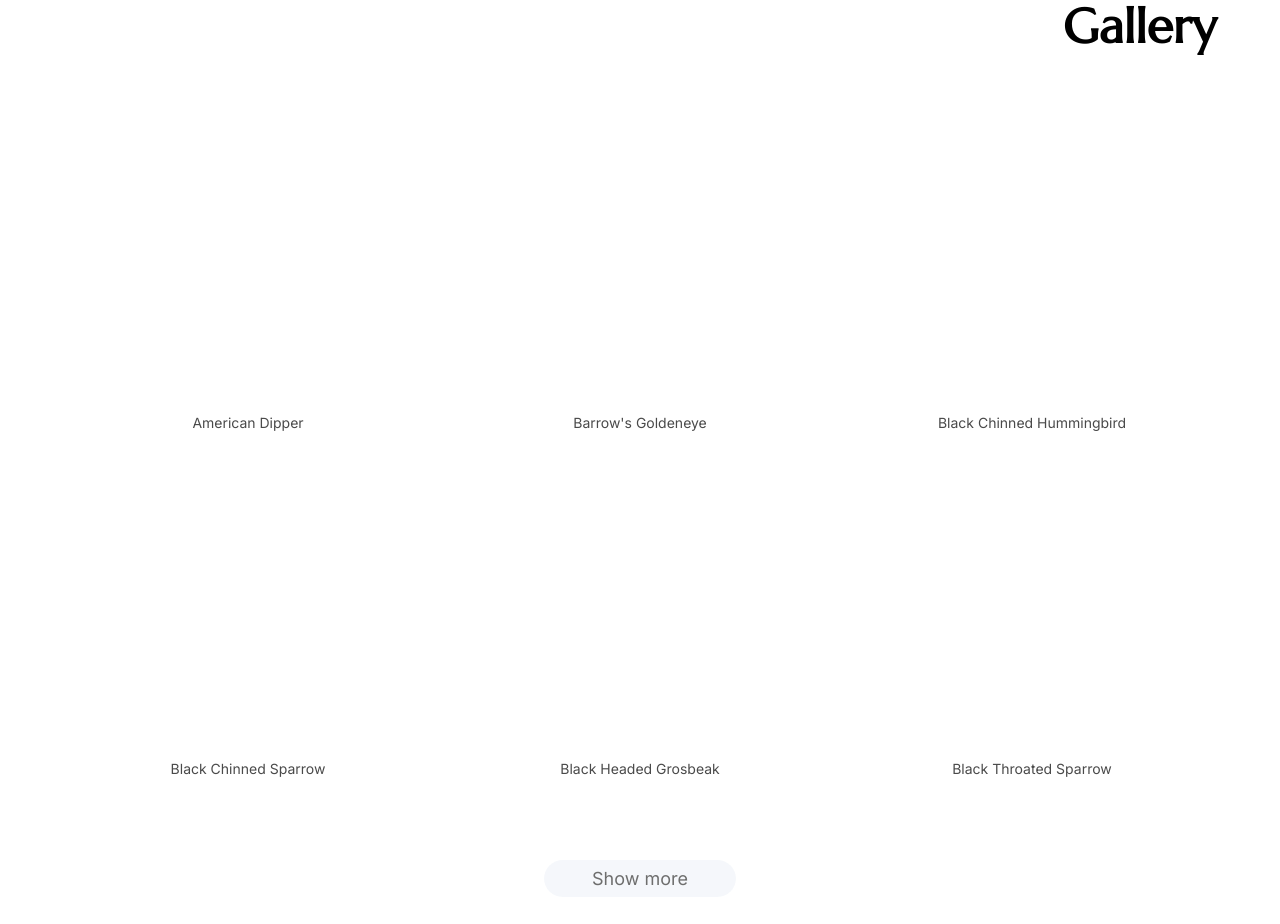
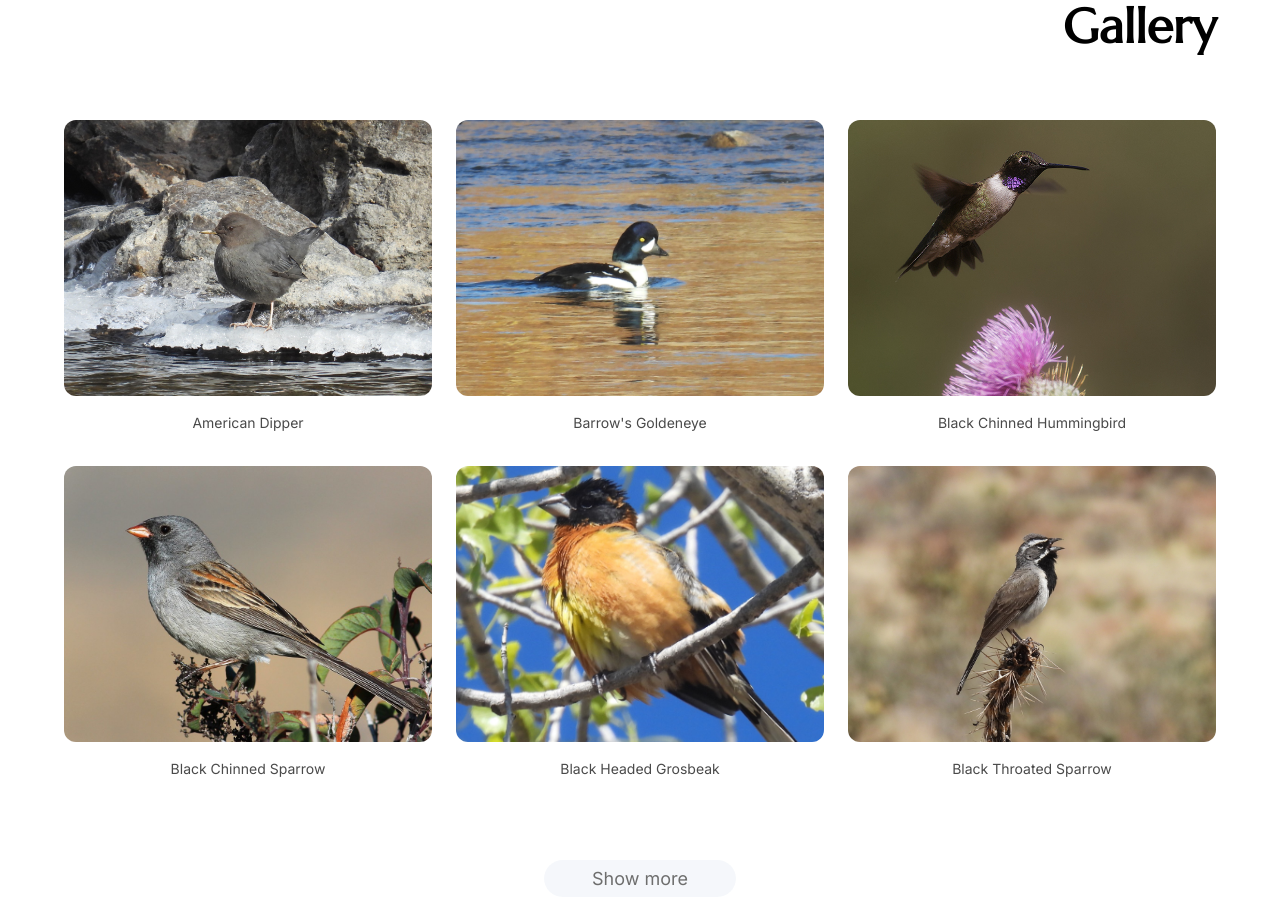
Before and after one commit to SilasRopp1012/take-flight-website, a Next.js app: page / in a window 1280 px wide. Shown: the part 3940-4864 px from the top of the page. Built offline with nearby package versions, Linux system fonts and the light colour scheme; a web font is replaced by a local one.

Commit message:
Fixed flickering images in gallery

```diff
--- a/sections/Gallery.tsx
+++ b/sections/Gallery.tsx
@@ -36,15 +36,15 @@ const GalleryGrid = styled.div`
 
 const ImageContainer = styled.div.attrs<{ $progress: number }>(props => ({
   style: {
-    opacity: Math.max(0, Math.min(1, props.$progress * 1.5)),
-    transform: `translateY(${(1 - Math.max(0, Math.min(1, props.$progress * 1.5))) * 30}px)`,
+    opacity: props.$progress,
+    transform: `translateY(${(1 - props.$progress) * 30}px)`,
   },
 }))<{ $progress: number }>`
   position: relative;
   aspect-ratio: 4/3;
   border-radius: 12px;
   overflow: hidden;
-  transition: opacity 0.1s ease-out, transform 0.1s ease-out;
+  transition: opacity 0.4s ease-out, transform 0.4s ease-out;
 
   &:hover {
     transform: translateY(-5px) !important;
@@ -195,40 +195,60 @@ export function Gallery() {
   ])
 
   useEffect(() => {
-    const observer = new IntersectionObserver(
-      (entries) => {
-        // Batch all measurements into one frame
-        requestAnimationFrame(() => {
-          const newProgress = [...imageProgress];
-          entries.forEach(entry => {
-            if (entry.target === titleRef.current) {
-              setTitleProgress(entry.isIntersecting ? entry.intersectionRatio : 0);
-            } else {
-              const index = imageRefs.current.findIndex(ref => ref === entry.target);
-              if (index !== -1) {
-                newProgress[index] = entry.isIntersecting ? entry.intersectionRatio : 0;
-              }
-            }
-          });
-          setImageProgress(newProgress);
-        });
-      },
-      {
-        root: null,
-        rootMargin: '-100px',
-        threshold: [0, 0.1, 0.2, 0.3, 0.4, 0.5, 0.6, 0.7, 0.8, 0.9, 1.0]
+    const calculateProgress = () => {
+      const windowHeight = window.innerHeight;
+      const buffer = 100; // pixels before element enters viewport to start animation
+
+      // Calculate progress for each image
+      const newProgress = imageRefs.current.map(ref => {
+        if (!ref) return 0;
+
+        const rect = ref.getBoundingClientRect();
+        const elementCenter = rect.top + rect.height / 2;
+
+        // If element is above viewport center, keep it fully visible
+        if (elementCenter < windowHeight / 2) {
+          return 1;
+        }
+
+        // If element is below viewport, keep it hidden
+        if (rect.top > windowHeight + buffer) {
+          return 0;
+        }
+
+        // Calculate progress based on element position
+        const progress = 1 - (rect.top - (windowHeight - buffer)) / (windowHeight + buffer);
+        return Math.max(0, Math.min(1, progress));
+      });
+
+      setImageProgress(newProgress);
+
+      // Calculate title progress
+      if (titleRef.current) {
+        const titleRect = titleRef.current.getBoundingClientRect();
+        const titleProgress = 1 - (titleRect.top - (windowHeight - buffer)) / (windowHeight + buffer);
+        setTitleProgress(Math.max(0, Math.min(1, titleProgress)));
       }
-    );
+    };
 
-    setImageProgress(new Array(visibleCount).fill(0))
+    // Set initial progress
+    setImageProgress(new Array(visibleCount).fill(0));
 
-    if (titleRef.current) observer.observe(titleRef.current)
-    imageRefs.current.forEach(ref => {
-      if (ref) observer.observe(ref)
-    })
+    // Calculate on scroll
+    const handleScroll = () => {
+      requestAnimationFrame(calculateProgress);
+    };
 
-    return () => observer.disconnect()
-  }, [visibleCount])
+    // Initial calculation
+    calculateProgress();
+
+    // Add scroll listener
+    window.addEventListener('scroll', handleScroll, { passive: true });
+
+    return () => {
+      window.removeEventListener('scroll', handleScroll);
+    };
+  }, [visibleCount]);
 
   const handleShowLess = () => {
     const gallerySection = document.getElementById('gallery');
```
